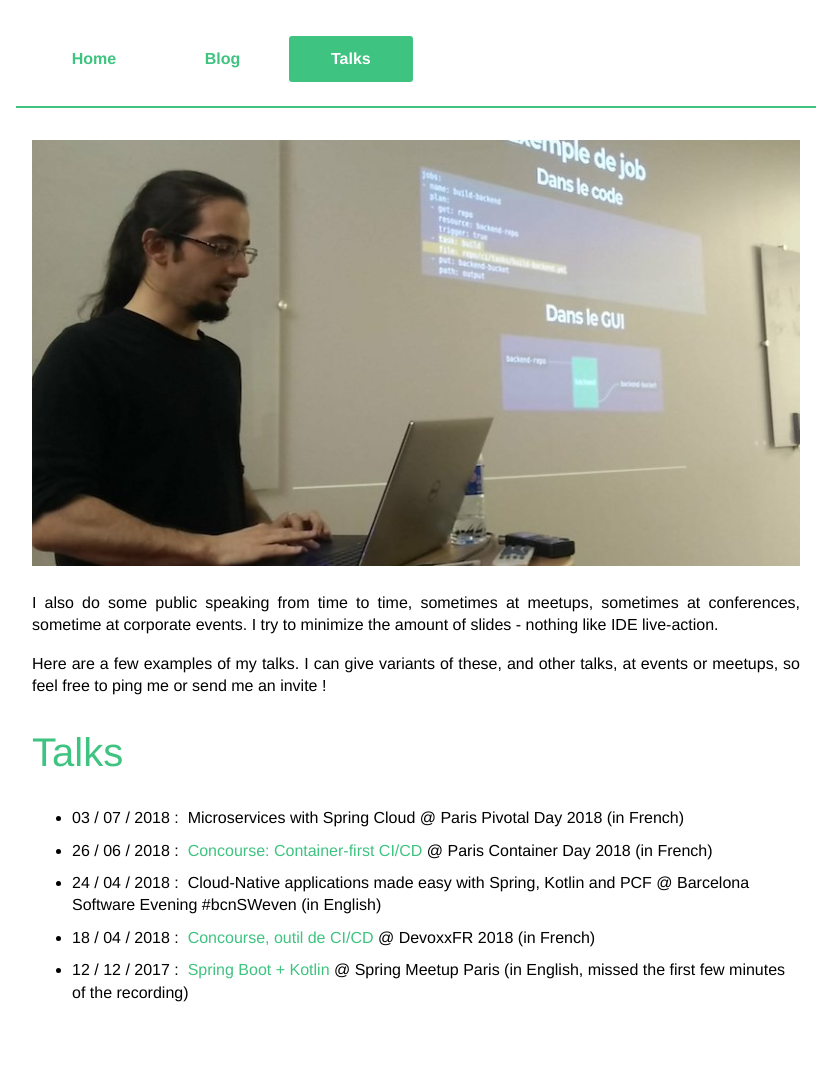
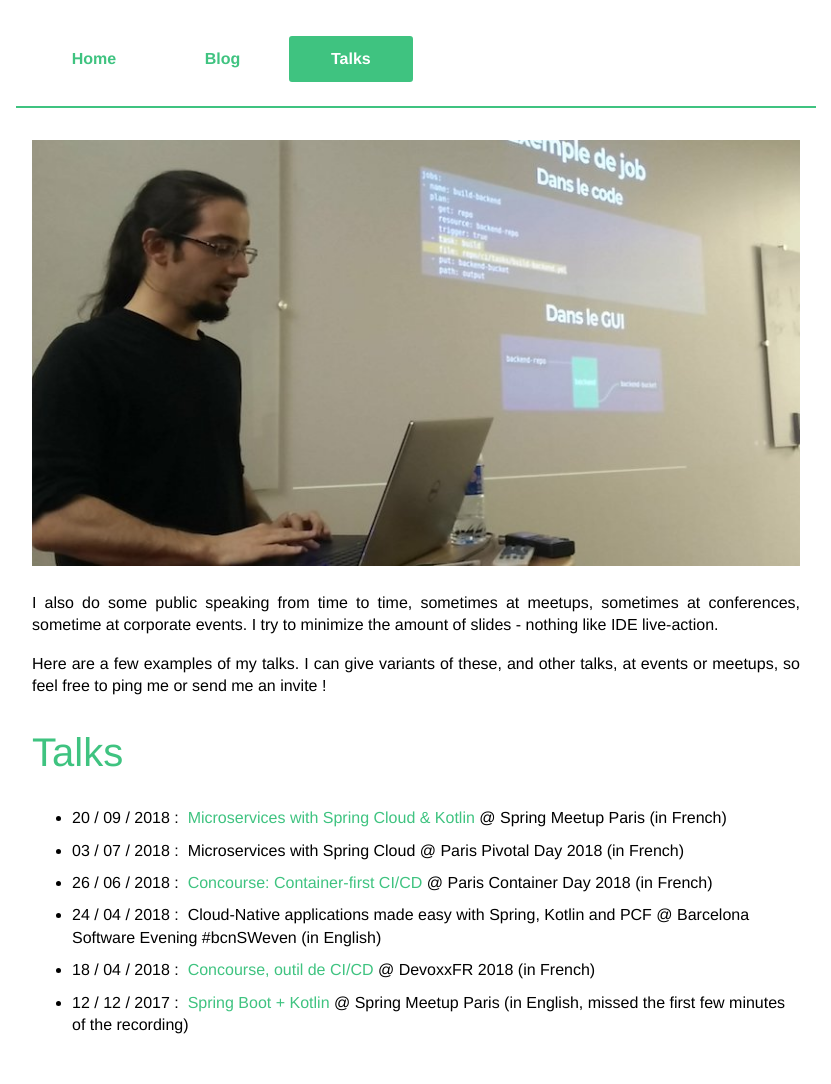
Before and after one commit to Kehrlann/kehrlann.github.io, a Jekyll site: the page built from talks.md, in a window 1280 px wide. Shown: the whole page, without its empty margins (224-1055 px from the left). Built offline with Jekyll 4.4.1, drawn with Linux system fonts in a browser that asks for light colours; before the commit the page ends 1052 px from its top, so only the background shows below that.

Commit message:
Add Spring Cloud @ Spring Meetup talk

```diff
--- a/talks.md
+++ b/talks.md
@@ -23,6 +23,11 @@ at events or meetups, so feel free to ping me or send me an invite !
 
 <ul class="no-justify roomy-list">
     <li>
+        <span>20 / 09 / 2018 :&nbsp;</span>
+        <a href="https://www.youtube.com/watch?v=6XzG7u5fcBo" target="_blank" rel="noopener">Microservices with Spring Cloud & Kotlin</a>
+        <span>@ Spring Meetup Paris (in French)</span>
+    </li>
+    <li>
         <span>03 / 07 / 2018 :&nbsp;</span>
         <span>Microservices with Spring Cloud @ Paris Pivotal Day 2018 (in French)</span>
     </li>
```
